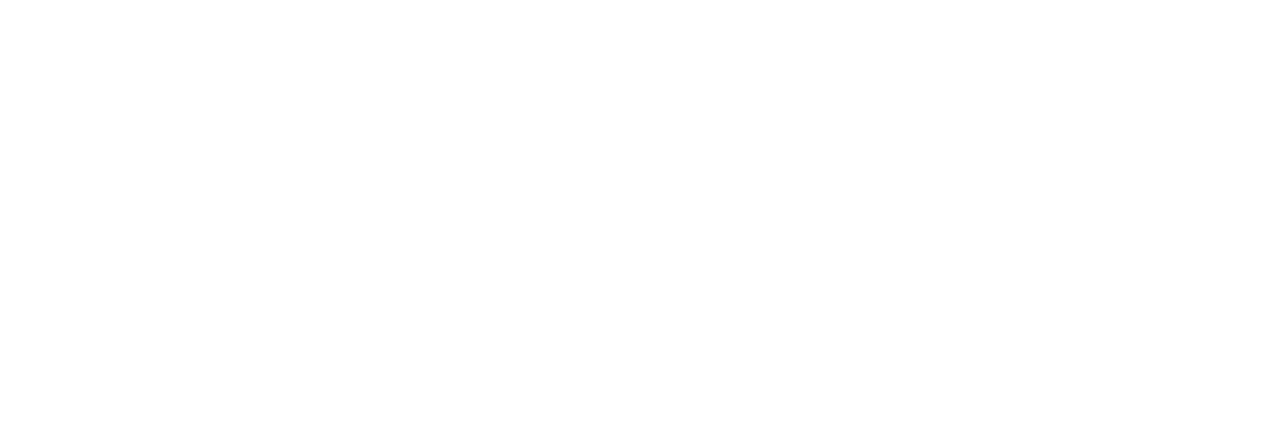
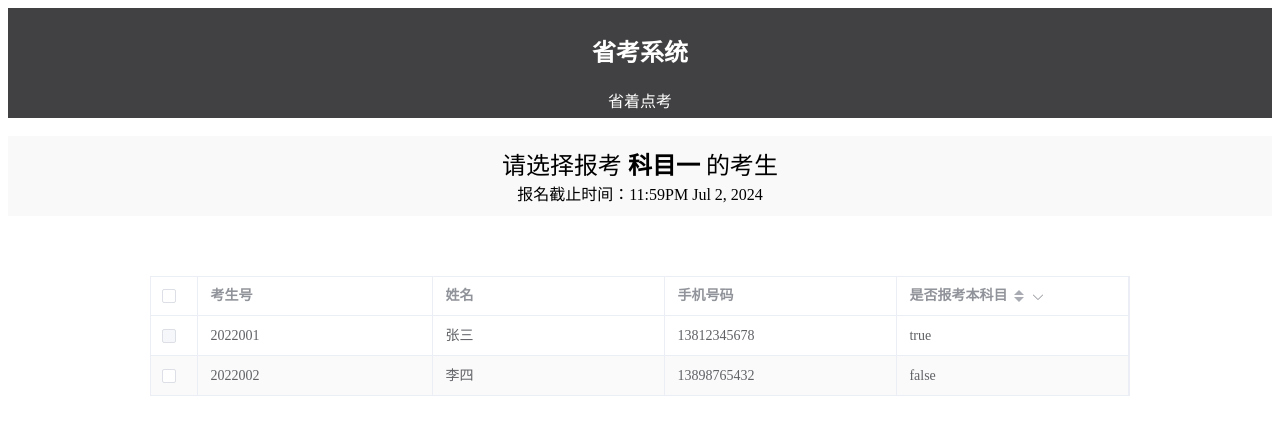
Before and after one commit to RTLiang/exam-manage-frontend, a Nuxt app: page /institution_select_individuals in a window 1280 px wide. Before the commit this address had no page. Shown: the top 434 px of the page. Built offline with nearby package versions, Linux system fonts and the light colour scheme.

Commit message:
机构选择科目

```diff
--- a/components/Welcome.vue
+++ b/components/Welcome.vue
@@ -15,7 +15,15 @@ export default {
   },
   computed: {
     userTypeText() {
-      return this.user.usr_type === 'individual' ? '考生' : '机构';
+      if (this.user.usr_type === 'individual') {
+        return ('考生');
+      }
+      else if (this.user.usr_type === 'edu') {
+        return ('机构');
+      }
+      else if (this.user.usr_type === 'admin') {
+        return ('管理员');
+      }
     }
   }
 }
--- a/pages/individual_select_exam.vue
+++ b/pages/individual_select_exam.vue
@@ -24,24 +24,28 @@ export default {
         return {
             subjects: [
                 {
+                    id: '1111',
                     name: '科目1',
                     examTime: '10AM-12PM Jul 3, 2024',
                     registrationDeadline: '11:59PM Jul 2, 2024',
                     status: 'not_selected' // 用户状态: not_selected, selected, paid, printed, completed
                 },
                 {
+                    id: '2222',
                     name: '科目2',
                     examTime: '10AM-12PM Jul 3, 2024',
                     registrationDeadline: '11:59PM Jul 2, 2024',
                     status: 'selected'
                 },
                 {
+                    id: '3333',
                     name: '科目3',
                     examTime: '10AM-12PM Jul 3, 2024',
                     registrationDeadline: '11:59PM Jul 2, 2024',
                     status: 'paid'
                 },
                 {
+                    id: '4444',
                     name: '科目4',
                     examTime: '10AM-12PM Jul 3, 2024',
                     registrationDeadline: '11:59PM Jul 2, 2024',
--- a/pages/institution_select_exam.vue
+++ b/pages/institution_select_exam.vue
@@ -1,6 +1,26 @@
 <template>
-<Banner />
-<Welcome :user="user"/>
+  <Banner />
+  <Welcome :user="user" />
+
+
+
+
+  <div class="exam-list">
+    <h2>考试列表</h2>
+    <el-row :gutter="20">
+      <el-col :span="6" v-for="(subject, index) in subjects" :key="index">
+        <el-card>
+          <h3>{{ subject.name }}</h3>
+          <p>考试时间: {{ subject.examTime }}</p>
+          <p>报名截止时间: {{ subject.registrationDeadline }}</p>
+          <el-button type="primary" @click="gotoSignup(subject)">选择科目</el-button>
+        </el-card>
+      </el-col>
+    </el-row>
+  </div>
+
+
+
 
 </template>
 
@@ -15,7 +35,67 @@ export default {
       user: {
         name: "史坦杜大学",
         usr_type: "edu"
-      }
-    };
-  }}
+      },
+
+      subjects: [
+        {
+          id: '1111',
+          name: '科目1',
+          examTime: '10AM-12PM Jul 3, 2024',
+          registrationDeadline: '11:59PM Jul 2, 2024',
+          status: 'not_selected' // 用户状态: not_selected, selected, paid, printed, completed
+        },
+        {
+          id: '2222',
+          name: '科目2',
+          examTime: '10AM-12PM Jul 3, 2024',
+          registrationDeadline: '11:59PM Jul 2, 2024',
+          status: 'selected'
+        },
+        {
+          id: '3333',
+          name: '科目3',
+          examTime: '10AM-12PM Jul 3, 2024',
+          registrationDeadline: '11:59PM Jul 2, 2024',
+          status: 'paid'
+        },
+        {
+          id: '4444',
+          name: '科目4',
+          examTime: '10AM-12PM Jul 3, 2024',
+          registrationDeadline: '11:59PM Jul 2, 2024',
+          status: 'printed'
+        }
+      ],
+    }
+  },
+  methods: {
+    gotoSignup(subject) {
+      this.$message({
+        message: `选择了 ${subject.name}`,
+        type: 'info'
+      });
+    }
+  }
+}
+
 </script>
+<style scoped>
+.exam-list {
+    padding: 20px;
+}
+
+.exam-list h2 {
+    text-align: center;
+    margin-bottom: 20px;
+}
+
+.el-card {
+    text-align: center;
+}
+
+.el-card h3 {
+    margin-bottom: 10px;
+}
+
+</style>
--- /dev/null
+++ b/pages/institution_select_individuals.vue
@@ -0,0 +1,93 @@
+<template>
+    <Banner />
+    <br>
+    <el-container>
+        <el-header>
+            <div style="font-size: x-large;margin-top: 10px;">请选择报考 <b>{{ subject.name }}</b> 的考生</div>
+            <div style="margin-top: 20;">报名截止时间：{{ subject.registrationDeadline }}</div>
+        </el-header>
+        <el-main>
+            <div class="table-container">
+                <el-table ref="table" :data="tableData" stripe border @selection-change="handleSelectionChange"
+                    @filter-change="handleFilterChange">
+                    <el-table-column type="selection"  :selectable="selectableRow" />
+                    <el-table-column prop="studentId" label="考生号"  />
+                    <el-table-column prop="name" label="姓名"  />
+                    <el-table-column prop="phoneNumber" label="手机号码"  />
+                    <el-table-column prop="isApply" label="是否报考本科目" sortable
+                        :filters="[{ text: '是', value: true }, { text: '否', value: false }]"
+                        :filter-method="filterIsApply" />
+                </el-table>
+            </div>
+        </el-main>
+    </el-container>
+</template>
+
+<script>
+export default {
+    data() {
+        return {
+            tableData: [
+                {
+                    studentId: '2022001',
+                    name: '张三',
+                    phoneNumber: '13812345678',
+                    isApply: true
+                },
+                {
+                    studentId: '2022002',
+                    name: '李四',
+                    phoneNumber: '13898765432',
+                    isApply: false
+                },
+                // ...
+            ],
+            selectedRows: [],
+            subject: {
+                id: "111",
+                name: "科目一",
+                registrationDeadline: '11:59PM Jul 2, 2024',
+            }
+        }
+    },
+    methods: {
+        selectableRow(row) {
+            return !row.isApply;
+        },
+        handleSelectionChange(selection) {
+            this.selectedRows = selection;
+        },
+        handleFilterChange(filters) {
+            console.log(filters);
+        },
+        filterIsApply(value, row) {
+            return row.isApply === value;
+        }
+    }
+}
+</script>
+
+<style>
+.el-header {
+  text-align: center;
+
+  background-color: #f9f9f9;
+  display: block;
+  justify-content: center;
+  align-items: center;
+  height: 80px; /* adjust the height to your liking */
+}
+
+
+.table-container {
+    display: flex;
+    justify-content: center;
+    margin: 40px auto;
+    /* add some margin top and bottom */
+}
+
+.el-table {
+    width: 80%;
+    /* set the table width to 80% of the container */
+}
+</style>
```
